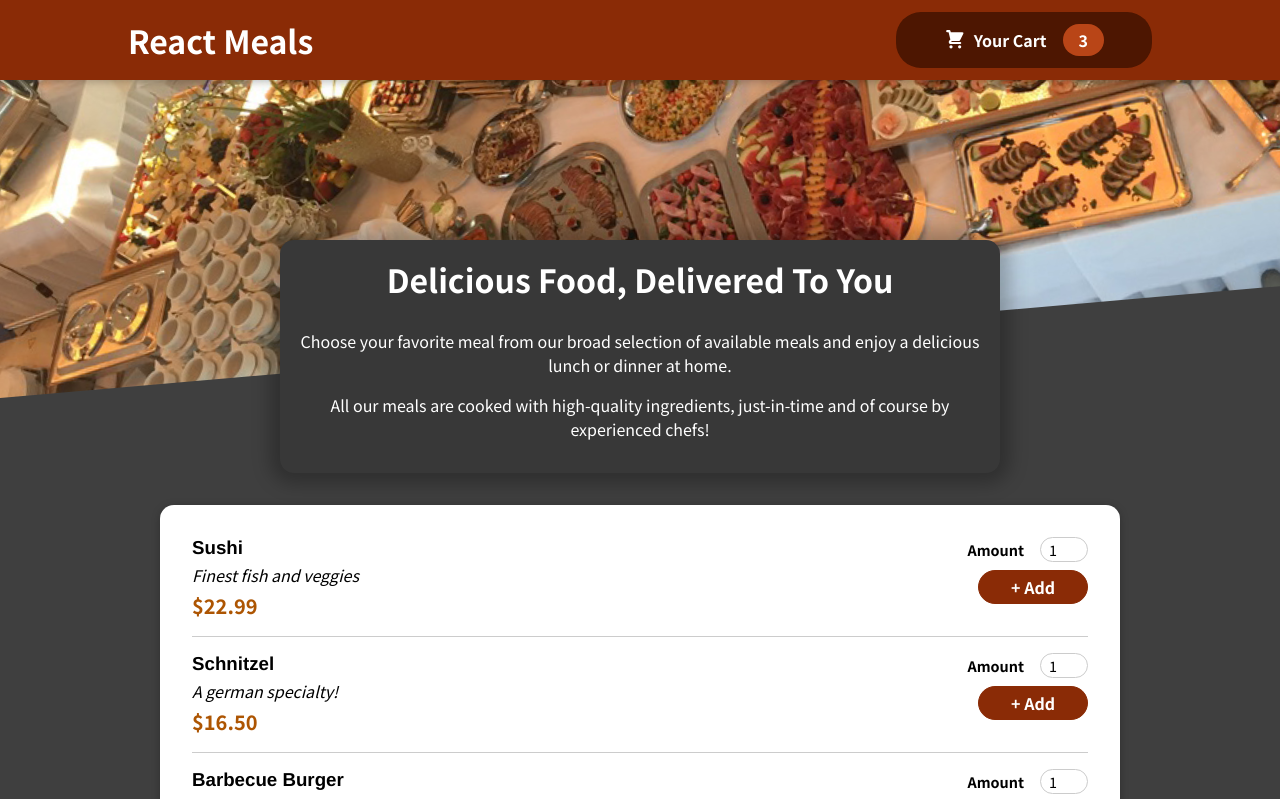
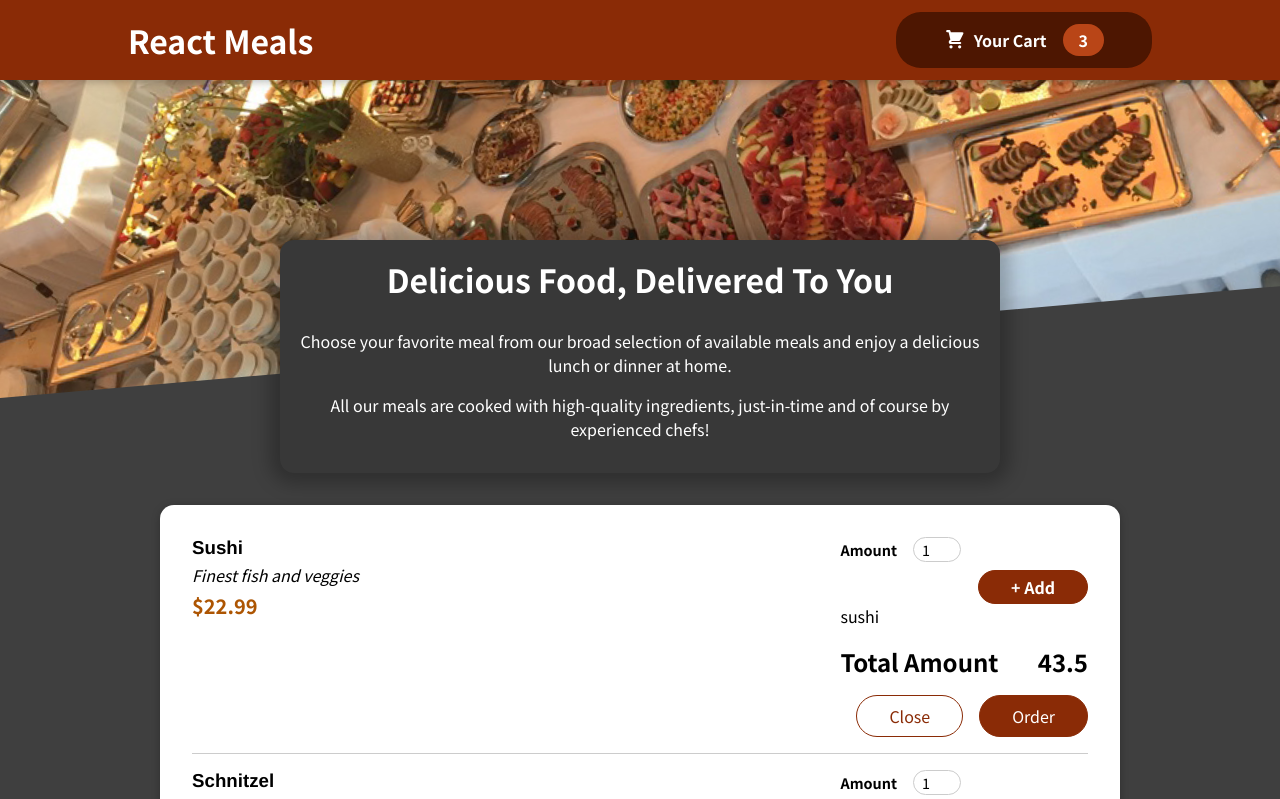
Before and after one commit to Famormino/food-traccker, a React (Vite) app: page / in a window 1280 px wide. Shown: the top 799 px of the page. Built offline with nearby package versions, Linux system fonts and the light colour scheme.

Commit message:
adding Cart component

```diff
--- /dev/null
+++ b/src/components/Cart/Cart.jsx
@@ -0,0 +1,26 @@
+import classes from "./Cart.module.css";
+
+const Cart = (props) => {
+  const cartItems = (
+    <ul className={classes["cart-item"]}>
+      {[{ id: "c2", name: "sushi", amount: 2, price: 14 }].map((item) => (
+        <li>{item.name}</li>
+      ))}
+    </ul>
+  );
+  return (
+    <div>
+      {cartItems}
+      <div className={classes.total}>
+        <span>Total Amount</span>
+        <span>43.5</span>
+      </div>
+      <div className={classes.actions}>
+        <button className={classes["button--alt"]}>Close</button>
+        <button className={classes.button}>Order</button>
+      </div>
+    </div>
+  );
+};
+
+export default Cart;
--- /dev/null
+++ b/src/components/Cart/Cart.module.css
@@ -0,0 +1,46 @@
+.cart-items {
+  list-style: none;
+  margin: 0;
+  padding: 0;
+  max-height: 20rem;
+  overflow: auto;
+}
+
+.total {
+  display: flex;
+  justify-content: space-between;
+  align-items: center;
+  font-weight: bold;
+  font-size: 1.5rem;
+  margin: 1rem 0;
+}
+
+.actions {
+  text-align: right;
+}
+
+.actions button {
+  font: inherit;
+  cursor: pointer;
+  background-color: transparent;
+  border: 1px solid #8a2b06;
+  padding: 0.5rem 2rem;
+  border-radius: 25px;
+  margin-left: 1rem;
+}
+
+.actions button:hover,
+.actions button:active {
+  background-color: #5a1a01;
+  border-color: #5a1a01;
+  color: white;
+}
+
+.actions .button--alt {
+  color: #8a2b06;
+}
+
+.actions .button {
+  background-color: #8a2b06;
+  color: white;
+}
--- a/src/components/Meals/MealItem/MealItem.jsx
+++ b/src/components/Meals/MealItem/MealItem.jsx
@@ -1,3 +1,5 @@
+/* eslint-disable react/prop-types */
+import Cart from "../../Cart/Cart";
 import classes from "./MealItem.module.css";
 import MealItemForm from "./MealItemForm";
 
@@ -12,6 +14,7 @@ const MealItem = (props) => {
       </div>
       <div>
         <MealItemForm id={props.id} />
+        <Cart />
       </div>
     </li>
   );
```
